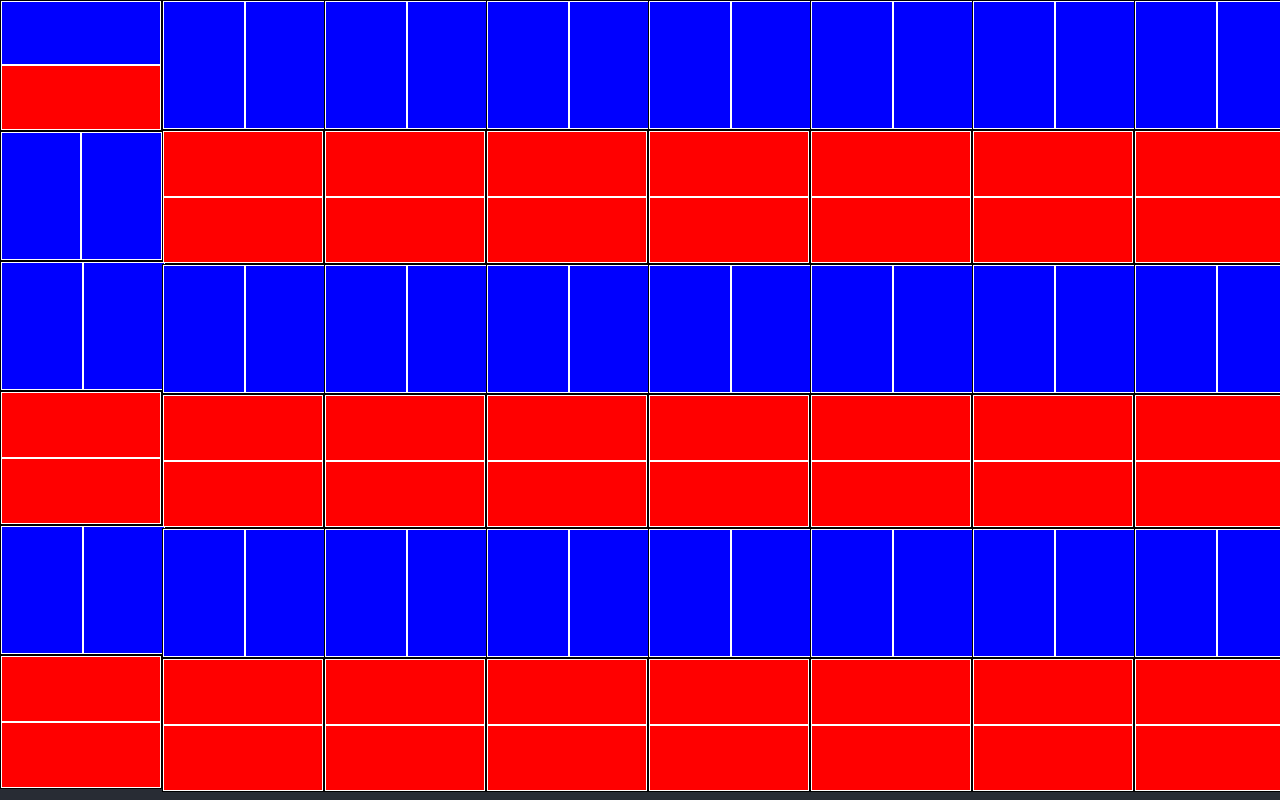
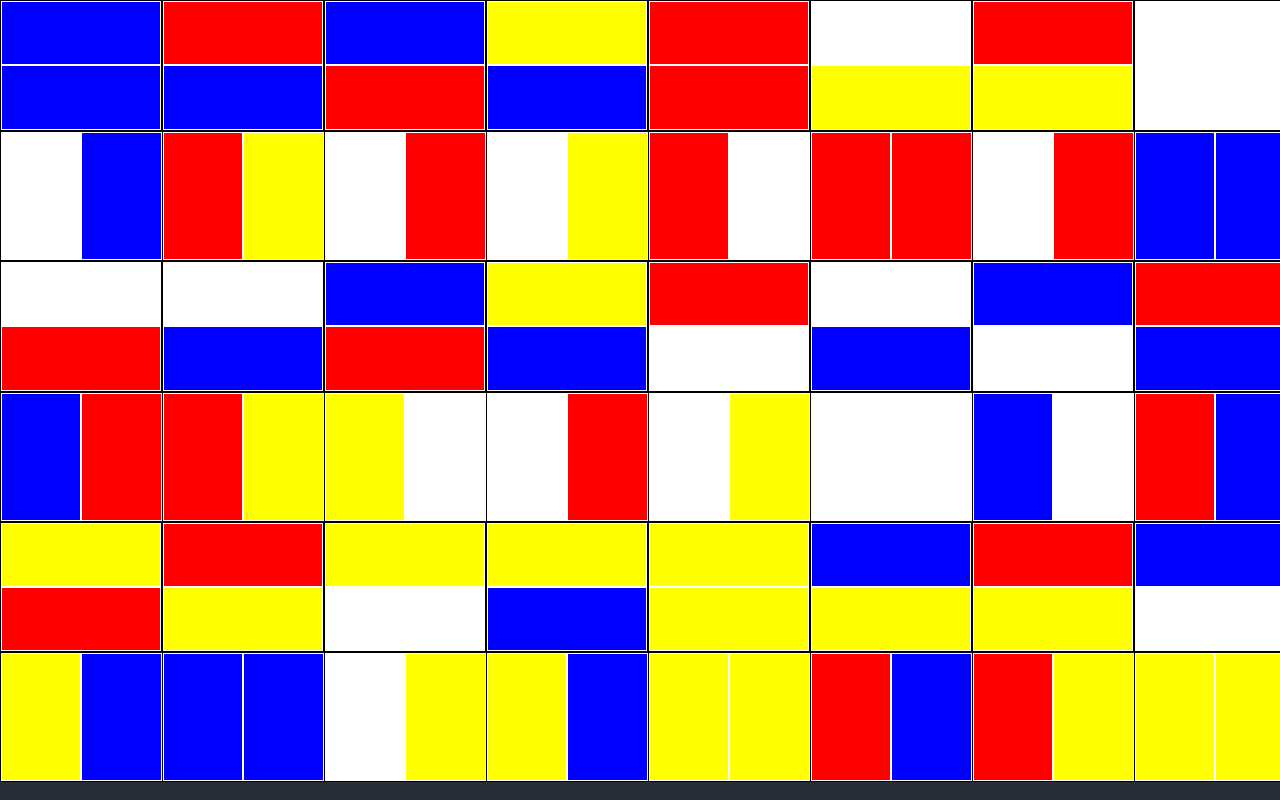
Before and after one commit to Nathanbn123/Mondrian-Test, a React (Create React App) app: page / in a window 1280 px wide. Built offline with nearby package versions, Linux system fonts and the light colour scheme.

Commit message:
refactor to generate many boxes

```diff
--- a/src/childBoxes.js
+++ b/src/childBoxes.js
@@ -55,7 +55,21 @@ function ChildBoxes() {
 
    const  makeBoxes= ()=>{
     for (let i = 0; i<60; i++){
-        boxes.push()
+        boxes.push(
+            <div>
+            <div className={colPosition} onClick={() => colFlip()}>
+            <div className="flexGrandChild" style={{backgroundColor: colors[getRandomNumber(4)]}}/>
+            <div className="flexGrandChild" style={{ backgroundColor: colors[getRandomNumber(4)],}}/>
+
+          </div>
+
+          <div className={rowPosition} onClick={() => rowFlip()}>
+            <div className="flexColGrandChild" style={{ backgroundColor: colors[getRandomNumber(4)],}}/>
+            <div className="flexColGrandChild" style={{ backgroundColor: colors[getRandomNumber(4)],}}/>
+          </div>
+          </div>
+
+        )
     }
 
     }
@@ -78,275 +92,17 @@ function ChildBoxes() {
 
     }
 
+        makeBoxes()
     return (
 
         <div className="flexContainer">
 
-        <div className={colPosition}
-
-        onClick={() => colFlip()}
-
-        >
-          <div className="flexGrandChild"
-            style={{
-                backgroundColor: colors[getRandomNumber(4)],
-
-            }}
-
-         >
-          </div>
-          <div className="flexGrandChild" style={{ backgroundColor: colors[getRandomNumber(4)],}}>
-          </div>
-        </div>
-
-        <div className={rowPosition} onClick={() => rowFlip()}
-        >
-          <div className="flexColGrandChild" style={{ backgroundColor: colors[getRandomNumber(4)],}}>
-
-          </div>
-          <div className="flexColGrandChild" style={{ backgroundColor: colors[getRandomNumber(4)],}}>
-          </div>
-        </div>
+        {boxes}
 
 
 
 
-        <div className="flexRowChild">
-          <div className="flexGrandChild"></div>
-          <div className="flexGrandChild"></div>
-        </div>
-        <div className="flexColChild">
-          <div className="flexColGrandChild"></div>
-          <div className="flexColGrandChild"></div>
-        </div>
-        <div className="flexRowChild">
-          <div className="flexGrandChild"></div>
-          <div className="flexGrandChild"></div>
-        </div>
-        <div className="flexColChild">
-          <div className="flexColGrandChild"></div>
-          <div className="flexColGrandChild"></div>
-        </div>
-        <div className="flexRowChild">
-          <div className="flexGrandChild"></div>
-          <div className="flexGrandChild"></div>
-        </div>
-        <div className="flexColChild">
-          <div className="flexColGrandChild"></div>
-          <div className="flexColGrandChild"></div>
-        </div>
-        <div className="flexRowChild">
-          <div className="flexGrandChild"></div>
-          <div className="flexGrandChild"></div>
-        </div>
-        <div className="flexColChild">
-          <div className="flexColGrandChild"></div>
-          <div className="flexColGrandChild"></div>
-        </div>
-        <div className="flexRowChild">
-          <div className="flexGrandChild"></div>
-          <div className="flexGrandChild"></div>
-        </div>
-        <div className="flexColChild">
-          <div className="flexColGrandChild"></div>
-          <div className="flexColGrandChild"></div>
-        </div>
 
-        <div className="flexRowChild">
-          <div className="flexGrandChild"></div>
-          <div className="flexGrandChild"></div>
-        </div>
-        <div className="flexColChild">
-          <div className="flexColGrandChild"></div>
-          <div className="flexColGrandChild"></div>
-        </div>
-        <div className="flexRowChild">
-          <div className="flexGrandChild"></div>
-          <div className="flexGrandChild"></div>
-        </div>
-        <div className="flexColChild">
-          <div className="flexColGrandChild"></div>
-          <div className="flexColGrandChild"></div>
-        </div>
-        <div className="flexRowChild">
-          <div className="flexGrandChild"></div>
-          <div className="flexGrandChild"></div>
-        </div>
-        <div className="flexColChild">
-          <div className="flexColGrandChild"></div>
-          <div className="flexColGrandChild"></div>
-        </div>
-        <div className="flexRowChild">
-          <div className="flexGrandChild"></div>
-          <div className="flexGrandChild"></div>
-        </div>
-        <div className="flexColChild">
-          <div className="flexColGrandChild"></div>
-          <div className="flexColGrandChild"></div>
-        </div>
-        <div className="flexRowChild">
-          <div className="flexGrandChild"></div>
-          <div className="flexGrandChild"></div>
-        </div>
-        <div className="flexColChild">
-          <div className="flexColGrandChild"></div>
-          <div className="flexColGrandChild"></div>
-        </div>
-        <div className="flexRowChild">
-          <div className="flexGrandChild"></div>
-          <div className="flexGrandChild"></div>
-        </div>
-        <div className="flexColChild">
-          <div className="flexColGrandChild"></div>
-          <div className="flexColGrandChild"></div>
-        </div>
-
-        <div className="flexRowChild">
-          <div className="flexGrandChild"></div>
-          <div className="flexGrandChild"></div>
-        </div>
-        <div className="flexColChild">
-          <div className="flexColGrandChild"></div>
-          <div className="flexColGrandChild"></div>
-        </div>
-        <div className="flexRowChild">
-          <div className="flexGrandChild"></div>
-          <div className="flexGrandChild"></div>
-        </div>
-        <div className="flexColChild">
-          <div className="flexColGrandChild"></div>
-          <div className="flexColGrandChild"></div>
-        </div>
-        <div className="flexRowChild">
-          <div className="flexGrandChild"></div>
-          <div className="flexGrandChild"></div>
-        </div>
-        <div className="flexColChild">
-          <div className="flexColGrandChild"></div>
-          <div className="flexColGrandChild"></div>
-        </div>
-        <div className="flexRowChild">
-          <div className="flexGrandChild"></div>
-          <div className="flexGrandChild"></div>
-        </div>
-        <div className="flexColChild">
-          <div className="flexColGrandChild"></div>
-          <div className="flexColGrandChild"></div>
-        </div>
-        <div className="flexRowChild">
-          <div className="flexGrandChild"></div>
-          <div className="flexGrandChild"></div>
-        </div>
-        <div className="flexColChild">
-          <div className="flexColGrandChild"></div>
-          <div className="flexColGrandChild"></div>
-        </div>
-        <div className="flexRowChild">
-          <div className="flexGrandChild"></div>
-          <div className="flexGrandChild"></div>
-        </div>
-        <div className="flexColChild">
-          <div className="flexColGrandChild"></div>
-          <div className="flexColGrandChild"></div>
-        </div>
-
-        <div className="flexRowChild">
-          <div className="flexGrandChild"></div>
-          <div className="flexGrandChild"></div>
-        </div>
-        <div className="flexColChild">
-          <div className="flexColGrandChild"></div>
-          <div className="flexColGrandChild"></div>
-        </div>
-        <div className="flexRowChild">
-          <div className="flexGrandChild"></div>
-          <div className="flexGrandChild"></div>
-        </div>
-        <div className="flexColChild">
-          <div className="flexColGrandChild"></div>
-          <div className="flexColGrandChild"></div>
-        </div>
-        <div className="flexRowChild">
-          <div className="flexGrandChild"></div>
-          <div className="flexGrandChild"></div>
-        </div>
-        <div className="flexColChild">
-          <div className="flexColGrandChild"></div>
-          <div className="flexColGrandChild"></div>
-        </div>
-        <div className="flexRowChild">
-          <div className="flexGrandChild"></div>
-          <div className="flexGrandChild"></div>
-        </div>
-        <div className="flexColChild">
-          <div className="flexColGrandChild"></div>
-          <div className="flexColGrandChild"></div>
-        </div>
-        <div className="flexRowChild">
-          <div className="flexGrandChild"></div>
-          <div className="flexGrandChild"></div>
-        </div>
-        <div className="flexColChild">
-          <div className="flexColGrandChild"></div>
-          <div className="flexColGrandChild"></div>
-        </div>
-        <div className="flexRowChild">
-          <div className="flexGrandChild"></div>
-          <div className="flexGrandChild"></div>
-        </div>
-        <div className="flexColChild">
-          <div className="flexColGrandChild"></div>
-          <div className="flexColGrandChild"></div>
-        </div>
-
-        <div className="flexRowChild">
-          <div className="flexGrandChild"></div>
-          <div className="flexGrandChild"></div>
-        </div>
-        <div className="flexColChild">
-          <div className="flexColGrandChild"></div>
-          <div className="flexColGrandChild"></div>
-        </div>
-        <div className="flexRowChild">
-          <div className="flexGrandChild"></div>
-          <div className="flexGrandChild"></div>
-        </div>
-        <div className="flexColChild">
-          <div className="flexColGrandChild"></div>
-          <div className="flexColGrandChild"></div>
-        </div>
-        <div className="flexRowChild">
-          <div className="flexGrandChild"></div>
-          <div className="flexGrandChild"></div>
-        </div>
-        <div className="flexColChild">
-          <div className="flexColGrandChild"></div>
-          <div className="flexColGrandChild"></div>
-        </div>
-        <div className="flexRowChild">
-          <div className="flexGrandChild"></div>
-          <div className="flexGrandChild"></div>
-        </div>
-        <div className="flexColChild">
-          <div className="flexColGrandChild"></div>
-          <div className="flexColGrandChild"></div>
-        </div>
-        <div className="flexRowChild">
-          <div className="flexGrandChild"></div>
-          <div className="flexGrandChild"></div>
-        </div>
-        <div className="flexColChild">
-          <div className="flexColGrandChild"></div>
-          <div className="flexColGrandChild"></div>
-        </div>
-        <div className="flexRowChild">
-          <div className="flexGrandChild"></div>
-          <div className="flexGrandChild"></div>
-        </div>
-        <div className="flexColChild">
-          <div className="flexColGrandChild"></div>
-          <div className="flexColGrandChild"></div>
-        </div>
       </div>
 
         )
```
